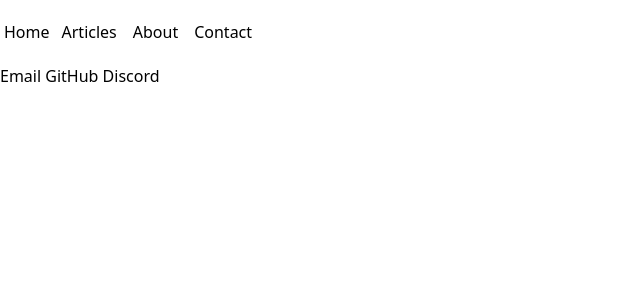
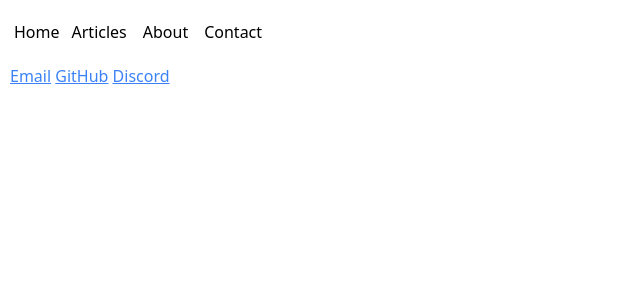
Before and after one commit to joshdavham/joshdavham-website, a SvelteKit app: page /contact in a window 1280 px wide. Shown: the top 300 px of the page, without its empty margins (0-640 px from the left). Built offline with nearby package versions, Linux system fonts and the light colour scheme.

Commit message:
add some basic styling

```diff
--- a/package.json
+++ b/package.json
@@ -20,6 +20,7 @@
 	},
 	"type": "module",
 	"dependencies": {
+		"@tailwindcss/typography": "^0.5.14",
 		"gray-matter": "^4.0.3",
 		"markdown-it": "^14.1.0",
 		"netlify-cli": "^17.34.2"
--- a/src/app.css
+++ b/src/app.css
@@ -1,3 +1,7 @@
-@tailwind base;/*base is repsonsible for setting up the base styles in tailwind. Removing it may have unintended consequences*/
+@tailwind base;
 @tailwind components;
 @tailwind utilities;
+
+body {
+    margin-left: 10px;
+}
--- a/src/routes/about/+page.svelte
+++ b/src/routes/about/+page.svelte
@@ -7,4 +7,6 @@
     My main interests are in second language acquisition, startups, data science and software development.<br />
     ... and yeah that's about it!
 </p>
-<p>You can find my resume <a href="resume.pdf" target="_blank">here</a>.</p>
+<p>You can find my resume
+    <a href="resume.pdf" target="_blank" class="underline text-blue-500 hover:text-blue-700">here</a>.
+</p>
--- a/src/routes/articles/+page.svelte
+++ b/src/routes/articles/+page.svelte
@@ -6,8 +6,10 @@
     export let data;
 </script>
 
-<ol>
-    {#each data.summaries as {slug, title }}
-        <li><a href="/articles/{slug}">{title}</a></li>
-    {/each}
-</ol>
+<div class="ml-2">
+    <ol class="list-disc list-inside">
+        {#each data.summaries as {slug, title }}
+            <li><a href="/articles/{slug}">{title}</a></li>
+        {/each}
+    </ol>
+</div>
--- a/src/routes/articles/[slug]/+page.svelte
+++ b/src/routes/articles/[slug]/+page.svelte
@@ -2,4 +2,9 @@
     export let data;
 </script>
 
-{@html data.content}
+<div class="markdown-content prose mb-8">
+    {@html data.content}
+</div>
+
+<style>
+</style>
--- a/src/routes/contact/+page.svelte
+++ b/src/routes/contact/+page.svelte
@@ -2,6 +2,6 @@
     <title>Contact</title>
 </svelte:head>
 
-<a href="mailto:hamiltonjoshuadavid@gmail.com" target="_blank" id="email-contact">Email</a>
-<a href="https://github.com/joshdavham" target="_blank" id="github-contact">GitHub</a>
-<a href="https://discord.com/users/joshdavham" target="_blank" id="discord-contact">Discord</a>
+<a href="mailto:hamiltonjoshuadavid@gmail.com" target="_blank" id="email-contact" class="underline text-blue-500 hover:text-blue-700">Email</a>
+<a href="https://github.com/joshdavham" target="_blank" id="github-contact" class="underline text-blue-500 hover:text-blue-700">GitHub</a>
+<a href="https://discord.com/users/joshdavham" target="_blank" id="discord-contact" class="underline text-blue-500 hover:text-blue-700">Discord</a>
--- a/tailwind.config.js
+++ b/tailwind.config.js
@@ -4,5 +4,7 @@ export default {
   theme: {
     extend: {},
   },
-  plugins: [],
+  plugins: [
+    require("@tailwindcss/typography")
+  ],
 }
```
Also changed, not shown: src/articles/english-threshold.md (+0 -2 lines), src/articles/french-hard.md (+1 -14 lines), src/articles/midwit.md (+1 -21 lines), src/articles/zipf.md (+0 -2 lines), 1 other file (tests, documents, lock files or other folders).
